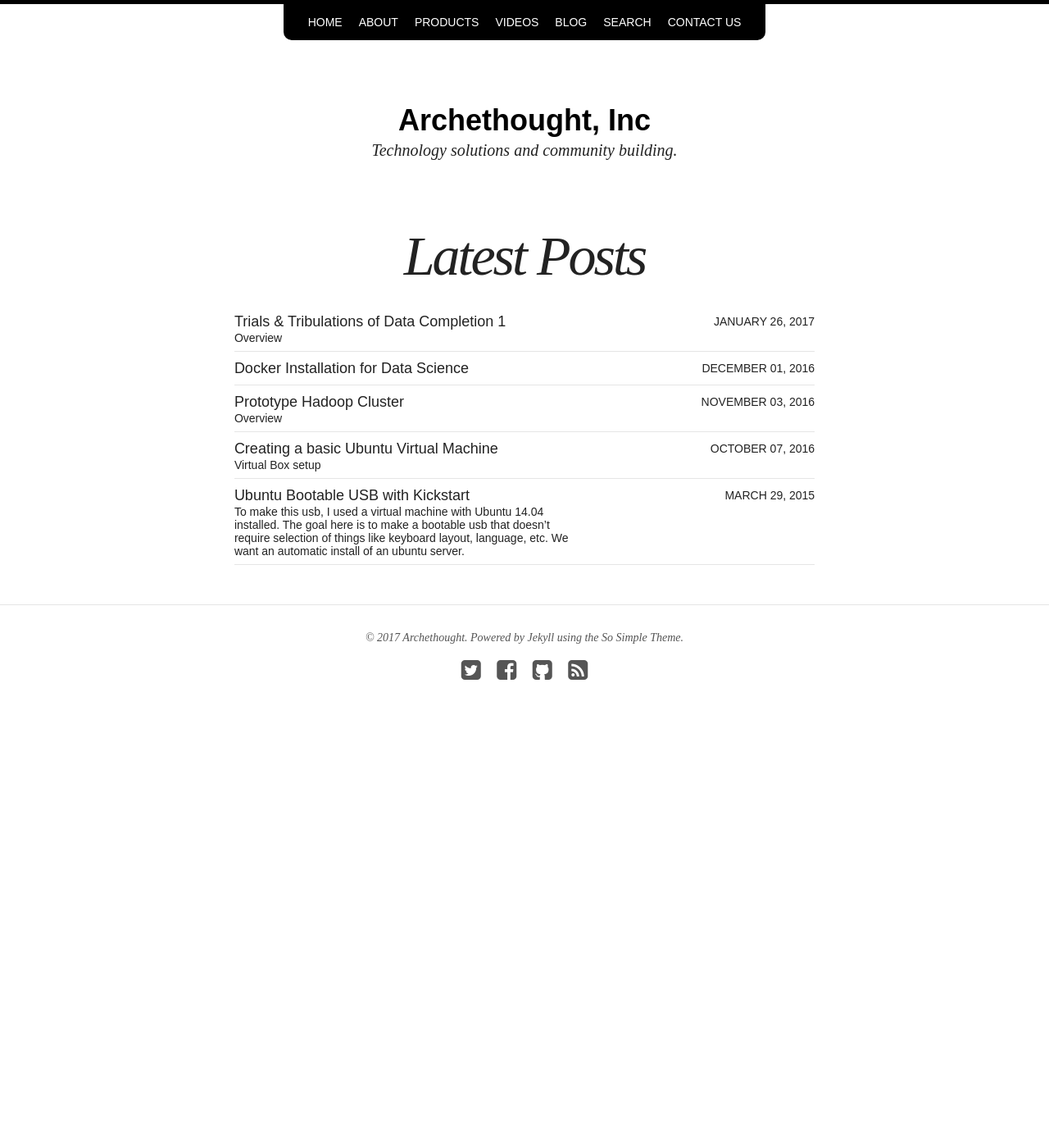
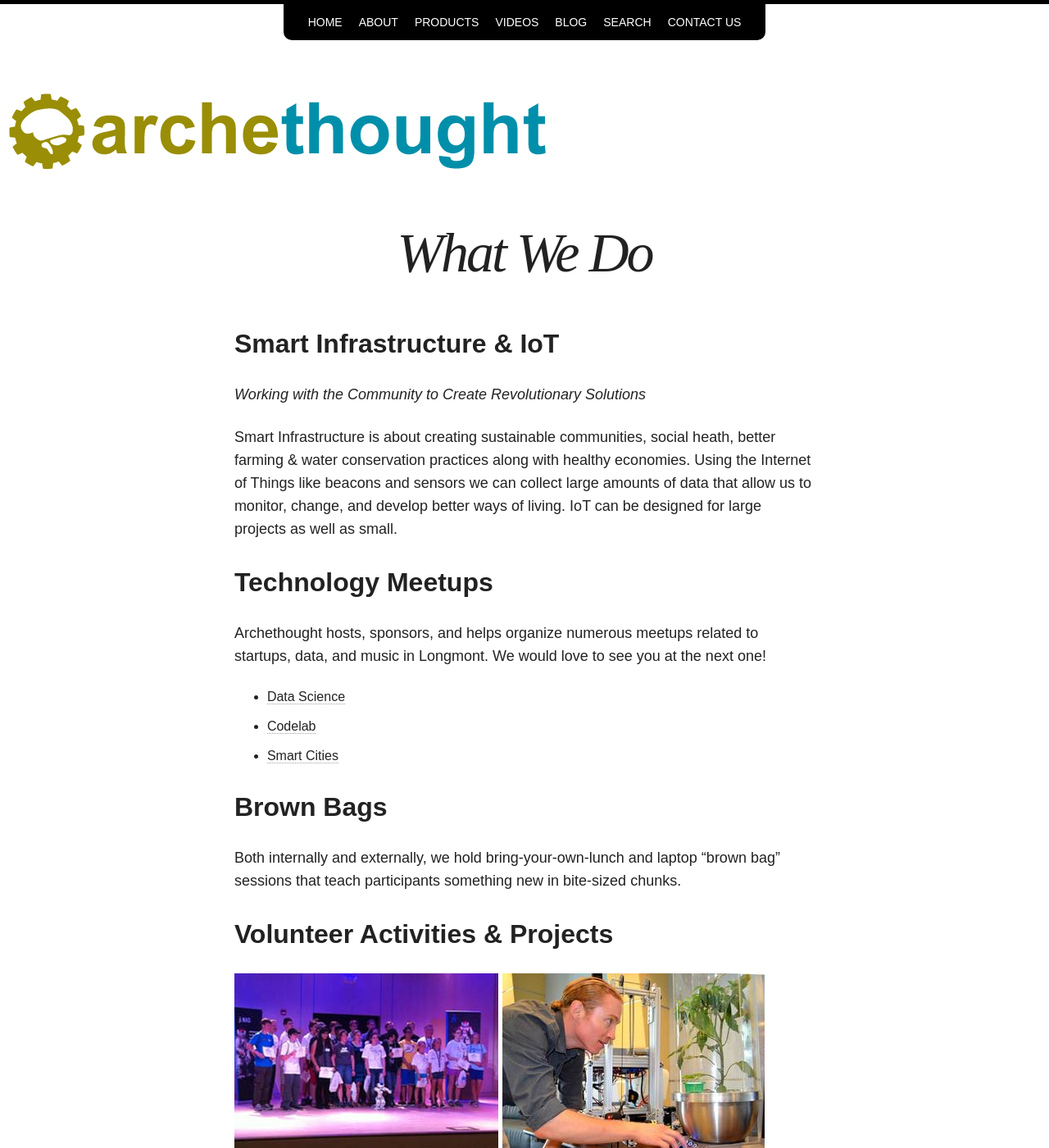
Before and after one commit to Archethought/Archethought.github.io, a Jekyll site: the page built from index.md, in a window 1280 px wide and 1400 px high. Shown: the whole window at 82% size. Built offline with Jekyll 4.4.1, drawn with Linux system fonts in a browser that asks for light colours; nearby versions of some CDN libraries; some of the changed text lies outside the part shown.

Commit message:
home index now md instead of html

```diff
--- a/_data/navigation.yml
+++ b/_data/navigation.yml
@@ -1,7 +1,7 @@
 # Site navigation links
 
 - title: Home
-  url: /what/
+  url: /
 
 - title: About
   url: /about/
--- /dev/null
+++ b/index.md
@@ -0,0 +1,34 @@
+---
+layout: page
+title: What We Do
+excerpt: "Technology development"
+modified:
+image:
+  feature: logo-Archethought.png
+  credit:
+  creditlink:
+---
+
+
+## Smart Infrastructure & IoT
+_Working with the Community to Create Revolutionary Solutions_
+
+Smart Infrastructure is about creating sustainable communities, social heath, better farming & water conservation practices along with healthy economies. Using the Internet of Things like beacons and sensors we can collect large amounts of data that allow us to monitor, change, and develop better ways of living. IoT can be designed for large projects as well as small.
+
+## Technology Meetups
+Archethought hosts, sponsors, and helps organize numerous meetups related to startups, data, and music in Longmont. We would love to see you at the next one!
+
+* <a href="http://www.meetup.com/Applied-Data-Engineering/" target="_meetup"> Data Science</a>
+* <a href="http://www.meetup.com/LongmontHackerSpace/events/218668595/" target="_meetup">Codelab </a>
+* <a href="http://www.meetup.com/Smart-Cities-Initiative/" target="_meetup">Smart Cities </a>
+
+## Brown Bags
+Both internally and externally, we hold bring-your-own-lunch and laptop "brown bag" sessions that teach participants something new in bite-sized chunks.
+
+## Volunteer Activities & Projects
+![Students on stage](/images/schoolStage.jpg "School Awards")
+![Daniel studying plant](/images/danielPlant.jpg "Daniel's Thesis")
+
+Archethought engages in community volunteerism at a High School Library, FIRST Robotics club, and through civic engagement, startups, the arts, and makerspaces. We volunteer over 1,000 hours per year, a proud accomplishment we are happy to continue.
+
+Besides the work we do for our clients and services, Archethought also nurtures experimentation and learning. We are always looking for new startup ideas, technologies to explore, and things to inspire us.
```
Also changed, not shown: indexSample.html (renamed from index.html).
